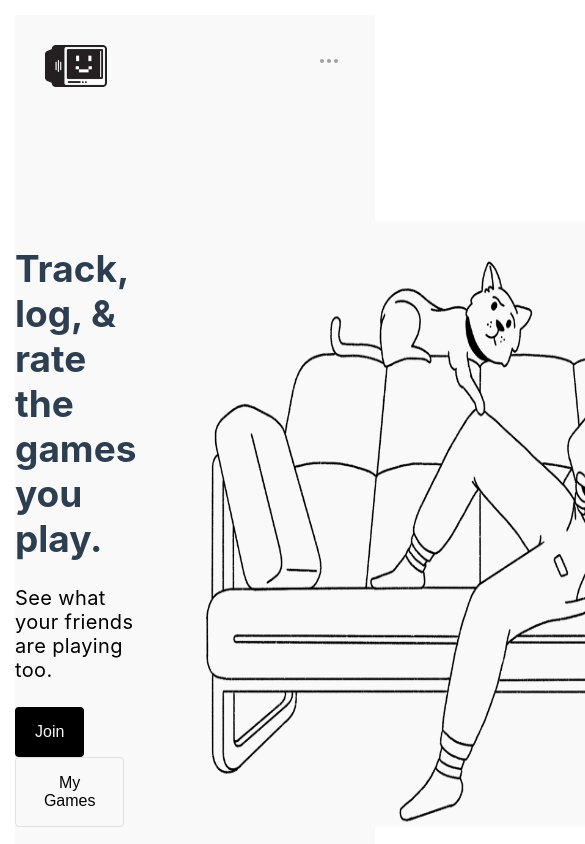
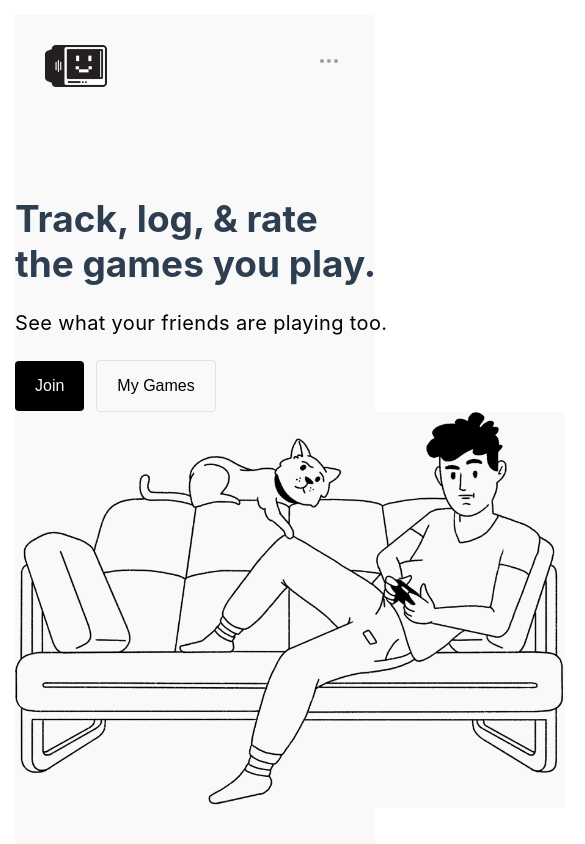
Before and after one commit to tannerthelin/tannerthelin-vue-final-project, a Vue app: page / in a window 390 px wide. Shown: the top 844 px of the page, 585 px wide, since content can reach past the window. Built offline with nearby package versions, Linux system fonts and the light colour scheme; a web font is replaced by a local one.

Commit message:
Made the homepage responsive

```diff
--- a/src/components/Home.vue
+++ b/src/components/Home.vue
@@ -30,6 +30,11 @@
     .home-image {
         position: relative;
         right: -70px;
+    }
+
+    .home-content {
+        position: relative;
+        left: -30px;
     }
 
     h1 {
@@ -72,4 +77,19 @@
         border: 1px solid #D6D6D6;
     }
 
+    @media (max-width: 1090px) {
+        .home-content {
+            left: 0px;
+        }
+
+        .home-image {
+            right: 0px;
+        }
+
+        .home-container {
+            flex-direction: column;
+            padding-top: 50px;
+        }
+    }
+
 </style>
```
